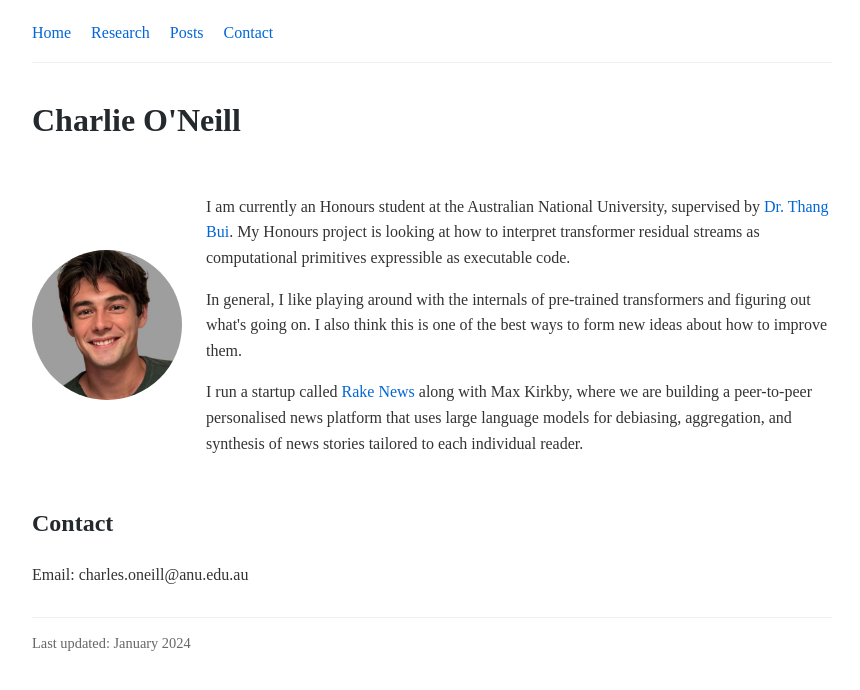
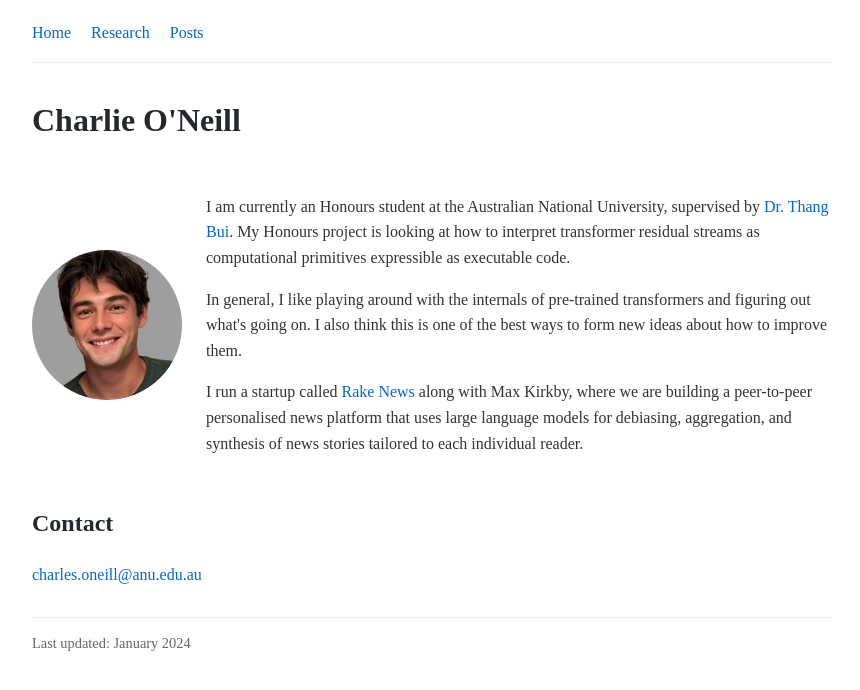
Before and after one commit to charlieoneill11/charlieoneill11.github.io, a Jekyll site: the page index.html, which Jekyll copies as it is, in a window 1280 px wide. Shown: the top 690 px of the page, without its empty margins (208-1068 px from the left). Built offline with Jekyll 4.4.1, drawn with Linux system fonts in a browser that asks for light colours; some web fonts are replaced.

```diff
--- a/_layouts/default.html
+++ b/_layouts/default.html
@@ -33,7 +33,6 @@
         <a href="/index.html">Home</a>
         <a href="/research.html">Research</a>
         <a href="/posts">Posts</a>
-        <a href="#contact">Contact</a>
     </nav>
 
     <main>
--- a/index.html
+++ b/index.html
@@ -97,7 +97,6 @@
         <a href="index.html">Home</a>
         <a href="research.html">Research</a>
         <a href="/posts/">Posts</a>
-        <a href="#contact">Contact</a>
     </nav>
 
     <main>
@@ -112,8 +111,14 @@
             </div>
         </section>
 
-        <h2 id="contact">Contact</h2>
-        <p>Email: charles.oneill@anu.edu.au</p>
+        <section class="contact">
+            <h2 id="contact">Contact</h2>
+            <div class="contact-info">
+                <p>
+                    <a href="mailto:charles.oneill@anu.edu.au">charles.oneill@anu.edu.au</a>
+                </p>
+            </div>
+        </section>
     </main>
 
     <footer>
--- a/research.html
+++ b/research.html
@@ -90,7 +90,6 @@
         <a href="index.html">Home</a>
         <a href="research.html">Research</a>
         <a href="/posts/">Posts</a>
-        <a href="#contact">Contact</a>
     </nav>
 
     <main>
```
